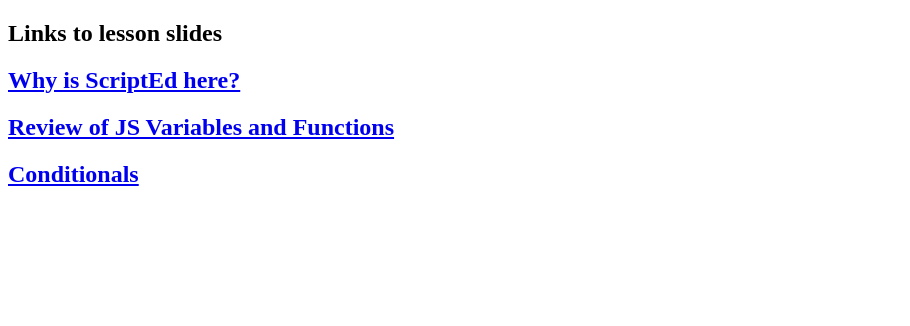
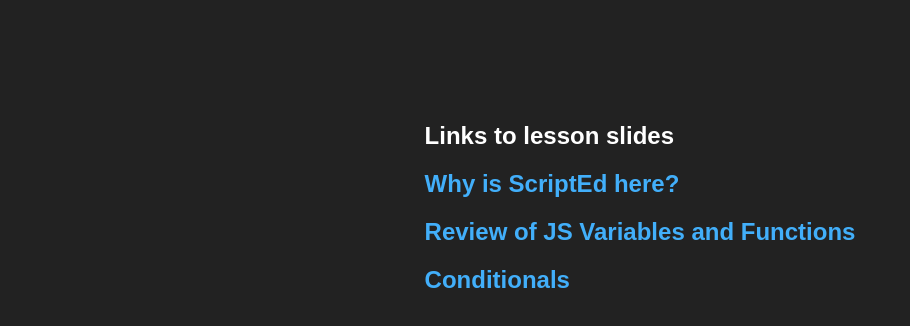
Before and after one commit to edgenard/ScriptEd_lesson_slides, a website: page index.html in a window 1280 px wide. Shown: the whole page, without its empty margins (0-910 px from the left). Drawn offline with Linux system fonts and the light colour scheme.

Commit message:
Add styles to index page

```diff
--- a/index.css
+++ b/index.css
@@ -1,3 +1,23 @@
 body{
-  max-width: 80%
+  display: flex;
+  justify-content: center;
+  align-items: center;
+  min-height: 400px;
+  color: white;
+  font-family: sans-serif;
+  background-color: #222 ;
 }
+a {
+  color: #42affa;
+  text-decoration: none;
+  -webkit-transition: color 0.15s ease;
+  -moz-transition: color 0.15s ease;
+  transition: color 0.15s ease;
+
+}
+
+a:hover {
+  color: #8dcffc;
+  text-shadow: none;
+  border: none;
+}
```
